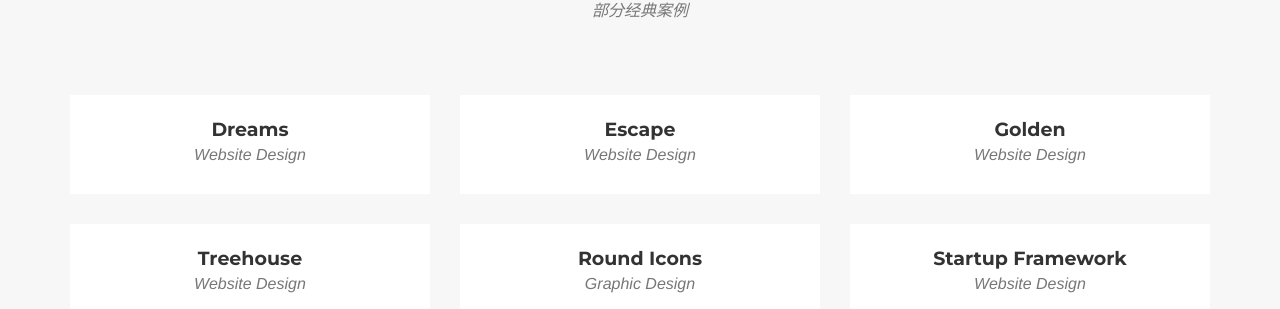
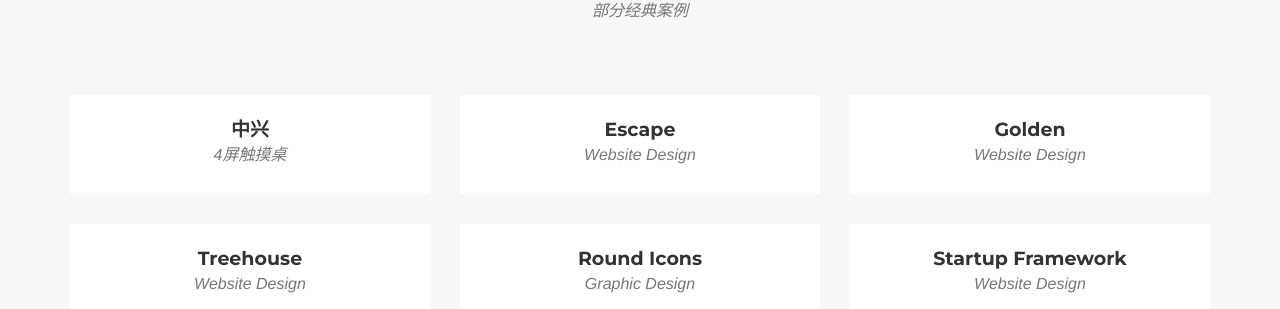
Before and after one commit to hahabafeite/hahabafeite.github.io, a Jekyll site: the page built from _posts/2014-07-18-project-1.markdown, in a window 1280 px wide and 900 px high, scrolled down 1541 px. Shown: the part 142-451 px from the top of the window. Built offline with Jekyll 4.4.1, drawn with Linux system fonts in a browser that asks for light colours; some web fonts are replaced.

Commit message:
Update 2014-07-18-project-1.markdown

```diff
--- a/_posts/2014-07-18-project-1.markdown
+++ b/_posts/2014-07-18-project-1.markdown
@@ -1,6 +1,6 @@
 ---
-title: Dreams
-subtitle: Website Design
+title: 中兴
+subtitle: 4屏触摸桌
 layout: default
 modal-id: 1
 date: 2014-07-18
```
